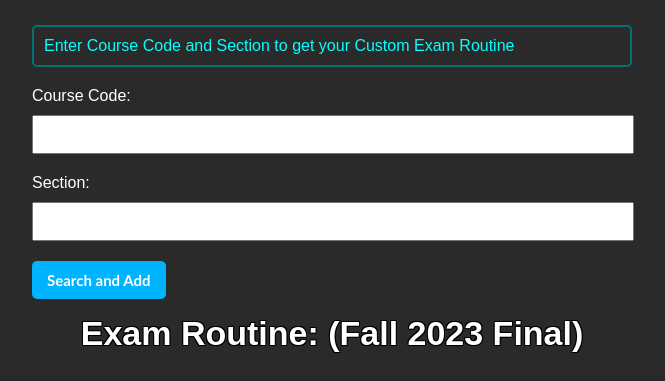
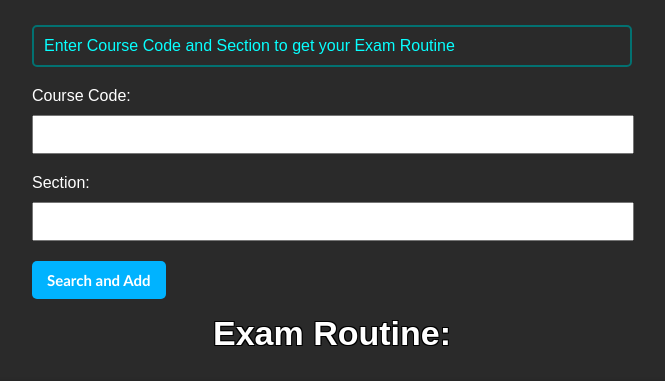
Before and after one commit to Sabbirba10/buexampy, a Django app: page / in a window 1280 px wide. Shown: the top 381 px of the page, without its empty margins (308-973 px from the left). Run offline with Django 4.2, Linux system fonts and the light colour scheme.

Commit message:
Update home.html

```diff
--- a/exam_schedule/templates/home.html
+++ b/exam_schedule/templates/home.html
@@ -2,7 +2,7 @@
 <!DOCTYPE html>
 <html>
 <head>
-    <title>Exam Schedule</title>
+    <title>BRACU Exam Schedule</title>
     <link  rel="icon" href="{% static 'images/icon.jpg' %}">
     <style>
         body {
@@ -173,7 +173,7 @@
     <form method="post" action="/">
         {% csrf_token %}
         <div class="instruction-box">
-            Enter Course Code and Section to get your Custom Exam Routine
+            Enter Course Code and Section to get your Exam Routine
         </div>
         <label for="course">Course Code:</label>
         <input type="text" id="course" name="course" required>
@@ -190,7 +190,7 @@
         </div>
     </form>
 
-    <h2>Exam Routine: (Fall 2023 Final)</h2>
+    <h2>Exam Routine: </h2>
     <table border="1">
         <tr>
             <th>Section</th>
```
